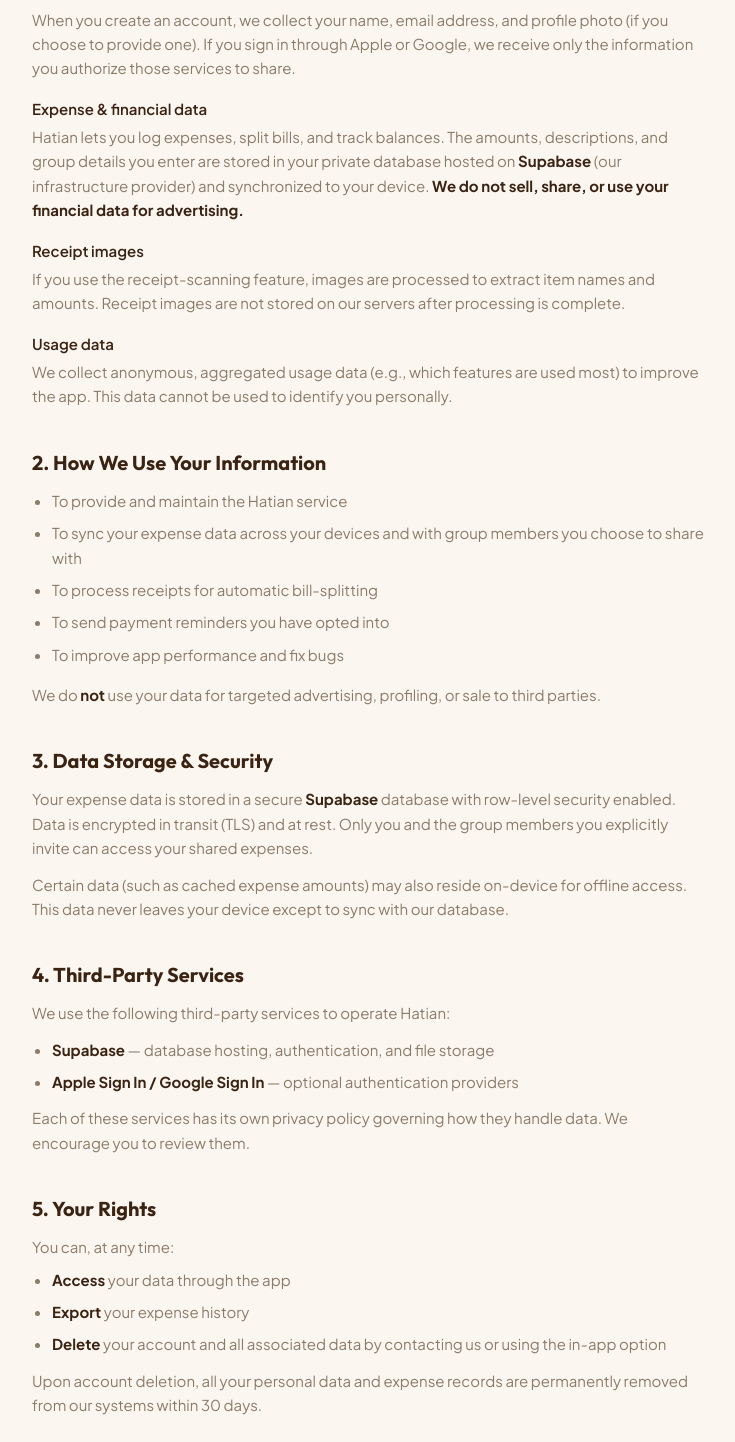
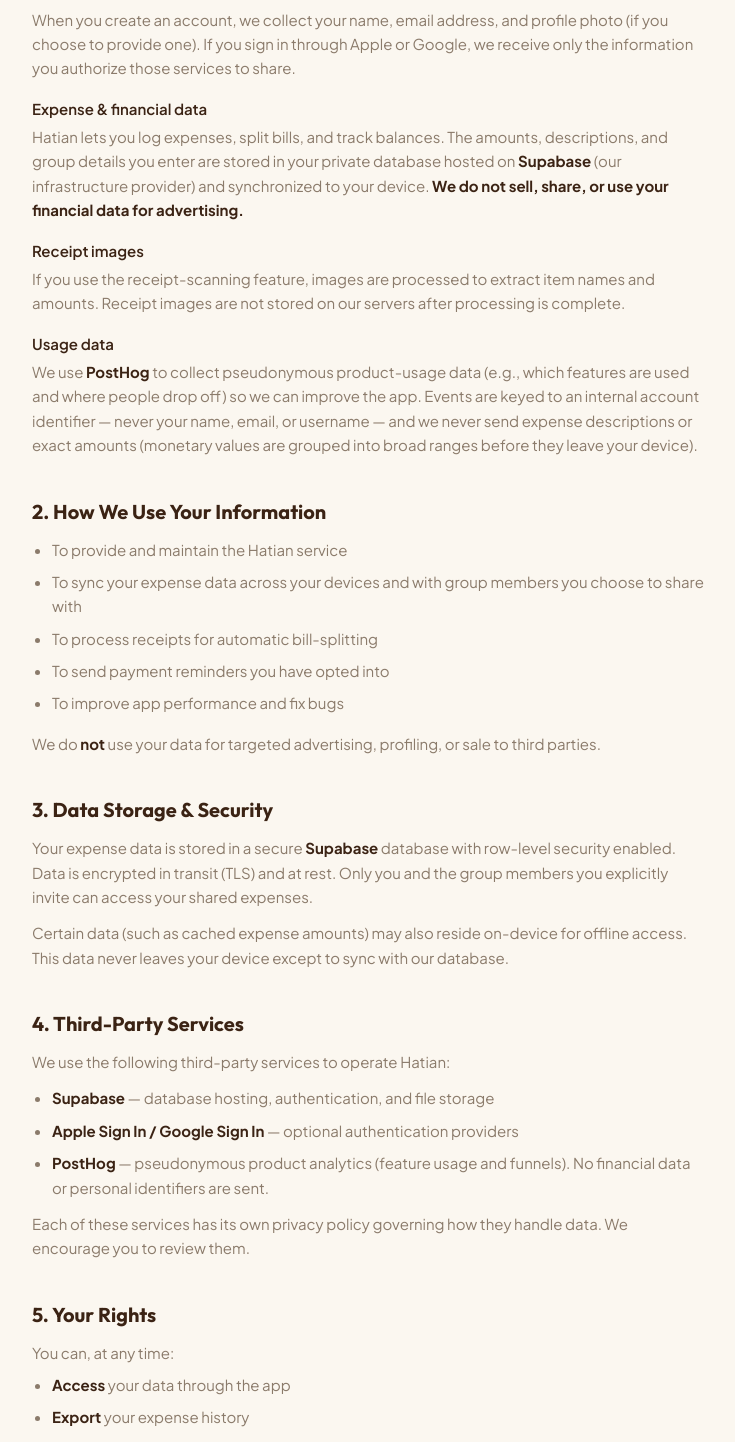
Before and after one commit to johnwhoyou/hatian-landing, a Next.js app: page /privacy in a window 1280 px wide. Shown: the part 475-1917 px from the top of the page, without its empty margins (272-1007 px from the left). Built offline with nearby package versions, Linux system fonts and the light colour scheme.

Commit message:
Disclose PostHog analytics in privacy policy
Add PostHog to third-party services, clarify usage data is pseudonymous with bucketed (never exact) amounts and no personal identifiers, and bump the effective date.

```diff
--- a/src/app/privacy/page.tsx
+++ b/src/app/privacy/page.tsx
@@ -19,7 +19,7 @@ export default function PrivacyPolicy() {
             Privacy Policy
           </h1>
           <p className="font-body text-sm text-text-secondary">
-            Effective date: April 12, 2026
+            Effective date: May 29, 2026
           </p>
         </div>
 
@@ -82,9 +82,14 @@ export default function PrivacyPolicy() {
                   Usage data
                 </h3>
                 <p>
-                  We collect anonymous, aggregated usage data (e.g., which
-                  features are used most) to improve the app. This data cannot
-                  be used to identify you personally.
+                  We use{" "}
+                  <strong className="text-text">PostHog</strong> to collect
+                  pseudonymous product-usage data (e.g., which features are used
+                  and where people drop off) so we can improve the app. Events
+                  are keyed to an internal account identifier — never your name,
+                  email, or username — and we never send expense descriptions or
+                  exact amounts (monetary values are grouped into broad ranges
+                  before they leave your device).
                 </p>
               </div>
             </div>
@@ -146,6 +151,11 @@ export default function PrivacyPolicy() {
               <li>
                 <strong className="text-text">Apple Sign In / Google Sign In</strong>{" "}
                 — optional authentication providers
+              </li>
+              <li>
+                <strong className="text-text">PostHog</strong> — pseudonymous
+                product analytics (feature usage and funnels). No financial data
+                or personal identifiers are sent.
               </li>
             </ul>
             <p className="mt-3">
```
